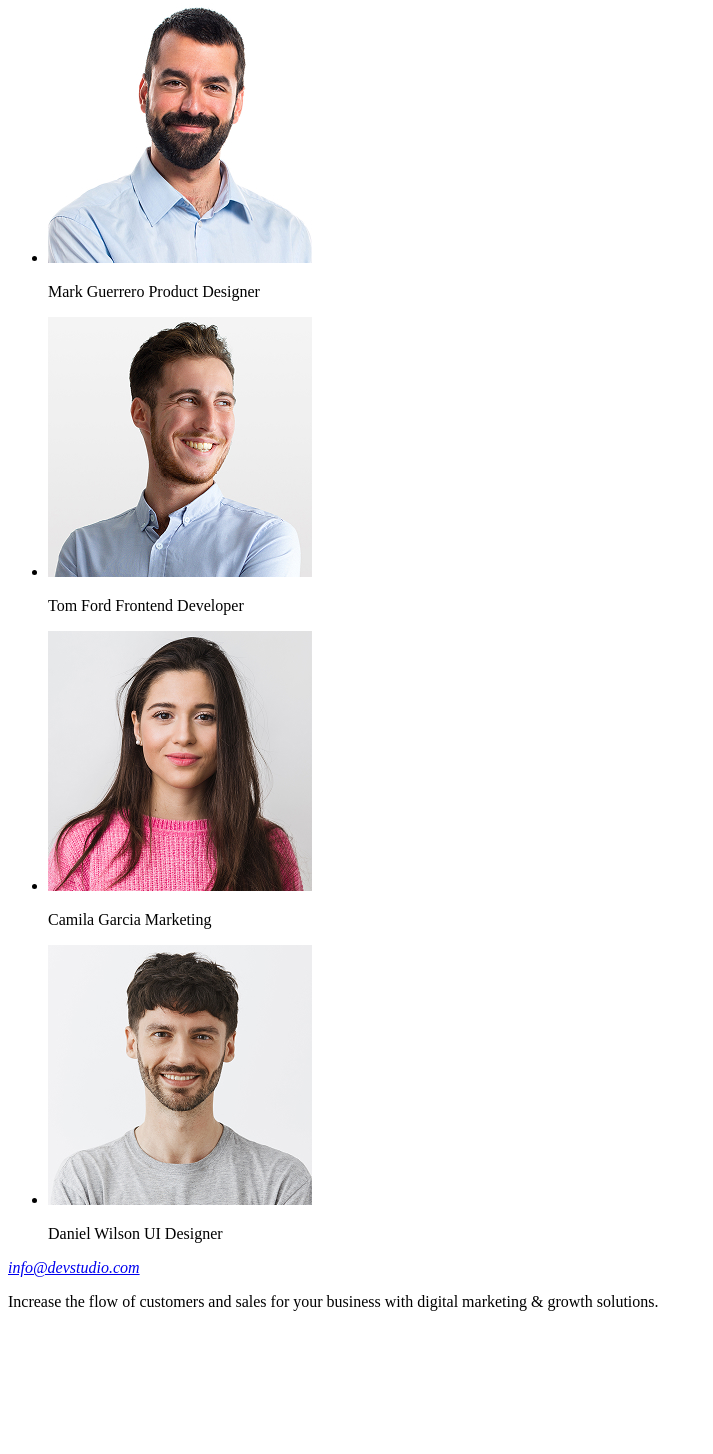
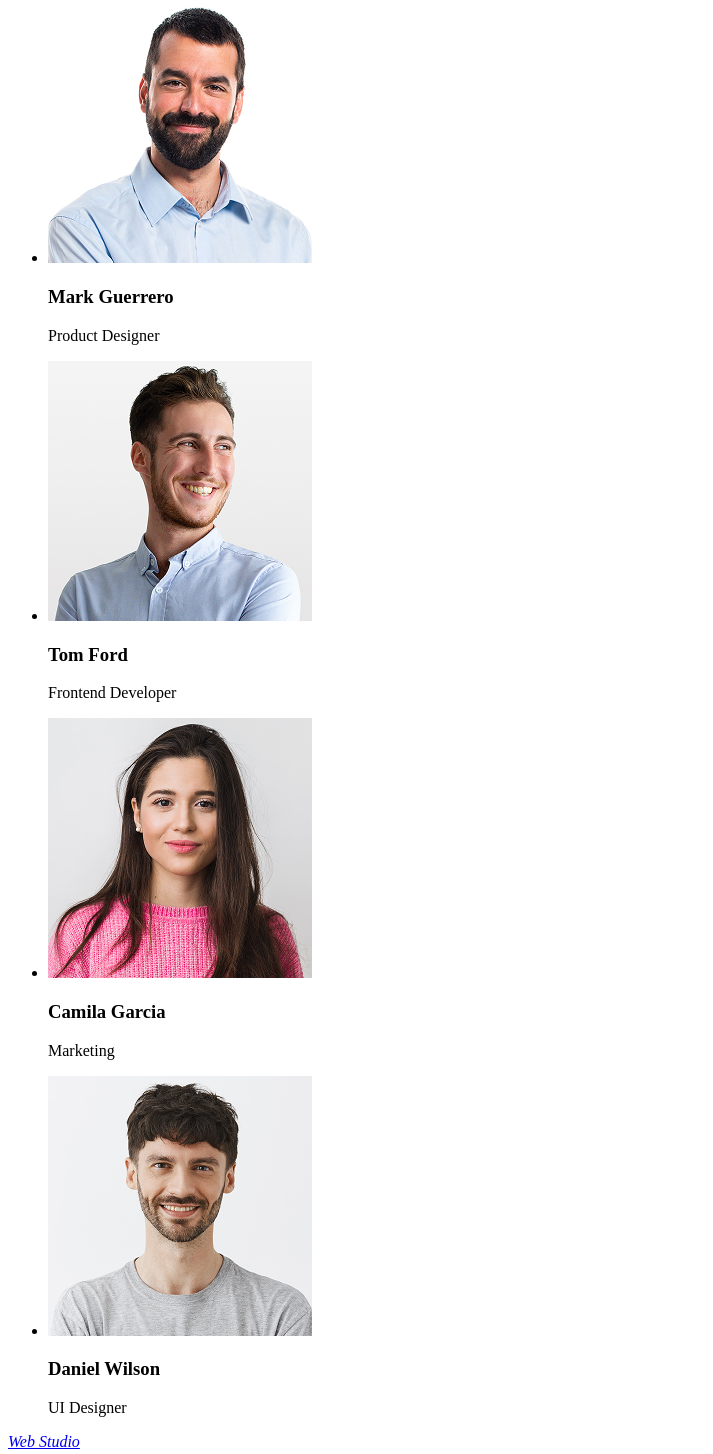
Before and after one commit to HlyvaYurii/goit-markup-hw-01, a plain HTML site: page index.html in a window 1280 px wide. Shown: the part 609-2063 px from the top of the page, without its empty margins (0-713 px from the left). Before the commit the page ends 1936 px from the top, so only its background shows below. Drawn offline with Linux system fonts and the light colour scheme.

Commit message:
changes sec main

```diff
--- a/index.html
+++ b/index.html
@@ -56,16 +56,20 @@
 
         <ul>
             <li><img src="./images/img-foto1.jpg" alt="person 1" width="264" height="260">
-                <p>Mark Guerrero Product Designer</p>
+                <h3>Mark Guerrero</h3>
+                <p>Product Designer</p>
             </li>
             <li><img src="./images/img-foto2.jpg" alt="person 2" width="264" height="260">
-                <p>Tom Ford Frontend Developer</p>
+                <h3>Tom Ford</h3>
+                <p>Frontend Developer</p>
             </li>
             <li><img src="./images/img-foto3.jpg" alt="person 3" width="264" height="260">
-                <p>Camila Garcia Marketing</p>
+                <h3>Camila Garcia</h3>
+                <p>Marketing</p>
             </li>
             <li><img src="./images/img-foto4.jpg" alt="person 4" width="264" height="260">
-                <p>Daniel Wilson UI Designer</p>
+                <h3>Daniel Wilson</h3>
+                <p>UI Designer</p>
             </li>
         </ul>
 
@@ -73,7 +77,7 @@
 </main>
 <footer>
     <address>
-     <a href="mailto:info@devstudio.com">info@devstudio.com</a>
+     <a href="./index.html">Web Studio</a>
     </address>
     <p>Increase the flow of customers and sales for your business with digital marketing & growth solutions.</p>
 
```
